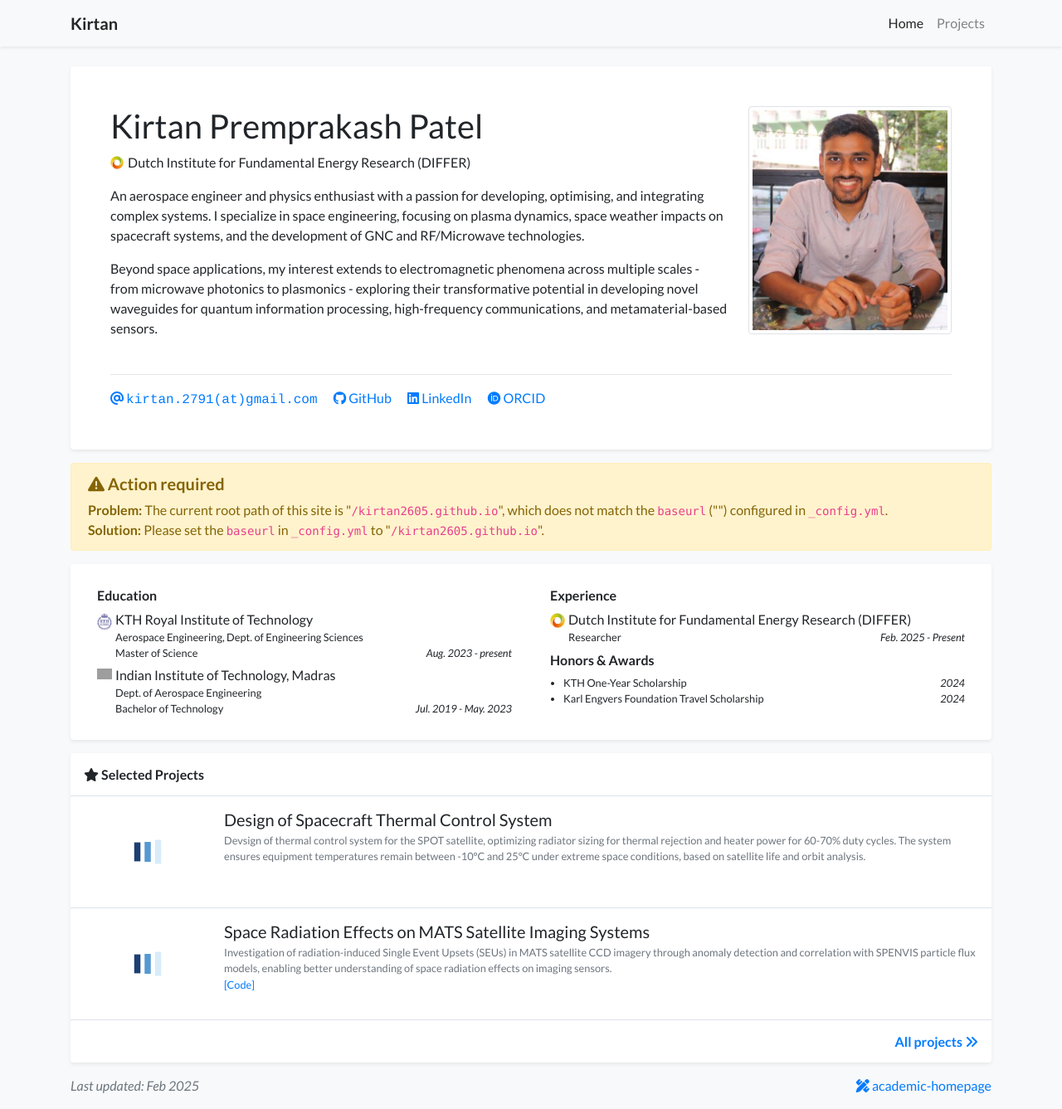
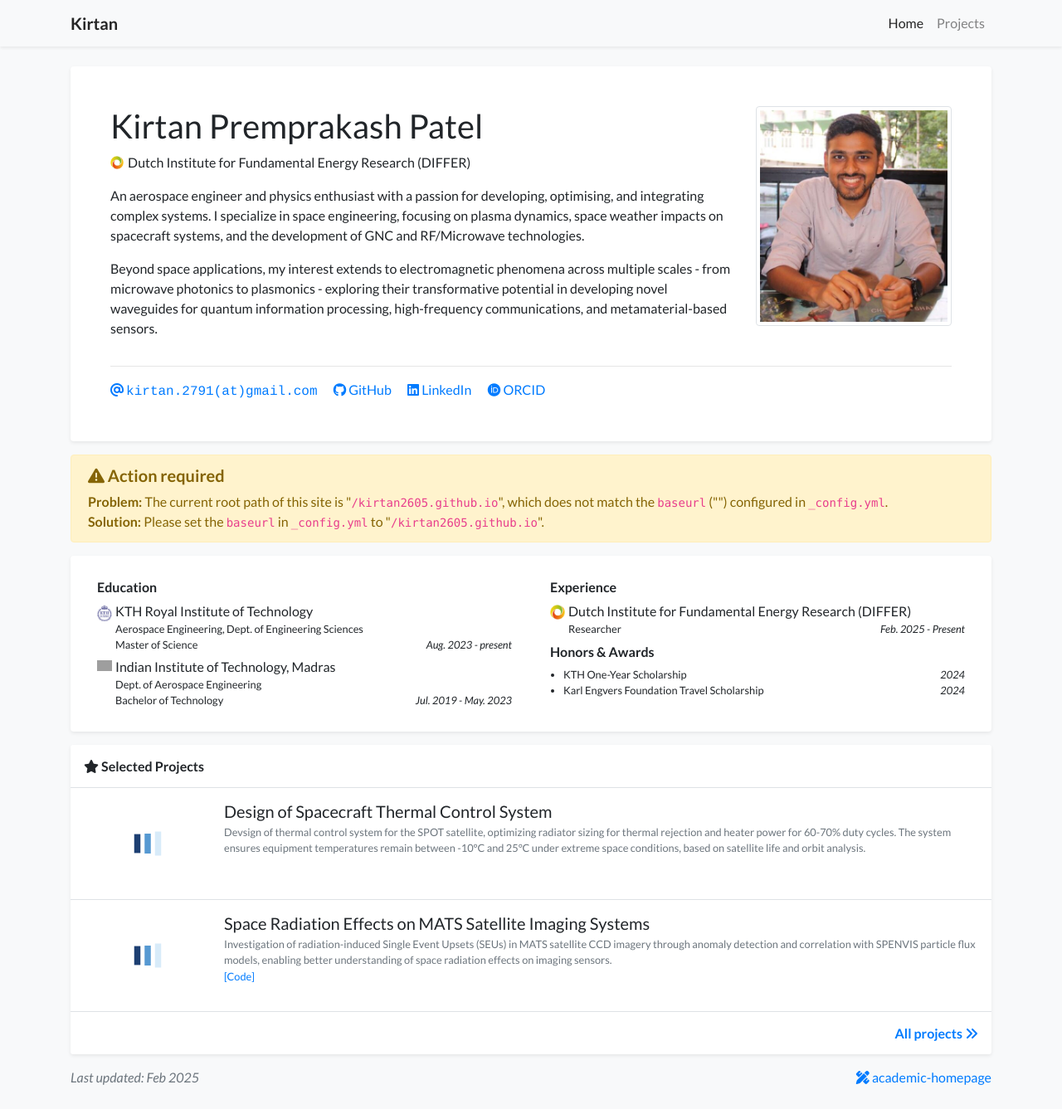
Before and after one commit to kirtan2605/kirtan2605.github.io, a Jekyll site: the page built from index.html, in a window 1280 px wide and 1337 px high. Shown: the whole window at 83% size. Built offline with Jekyll 4.4.1, drawn with Linux system fonts in a browser that asks for light colours; nearby versions of some CDN libraries; a style sheet for code colours, icons or effects is not loaded; grey boxes are pictures that could not be loaded.

Commit message:
Update profile_card.html

```diff
--- a/_includes/widgets/profile_card.html
+++ b/_includes/widgets/profile_card.html
@@ -10,7 +10,7 @@
                             <img
                                 src="{{ site.data.profile.portrait_url | relative_url }}"
                                 class="figure-img img-fluid img-thumbnail"
-                                style="height: 275px;"
+                                style="height: 265px;"
                                 data-toggle="tooltip"
                                 data-placement="top"
                                 title="{{ site.data.profile.portrait_caption }}">
```
